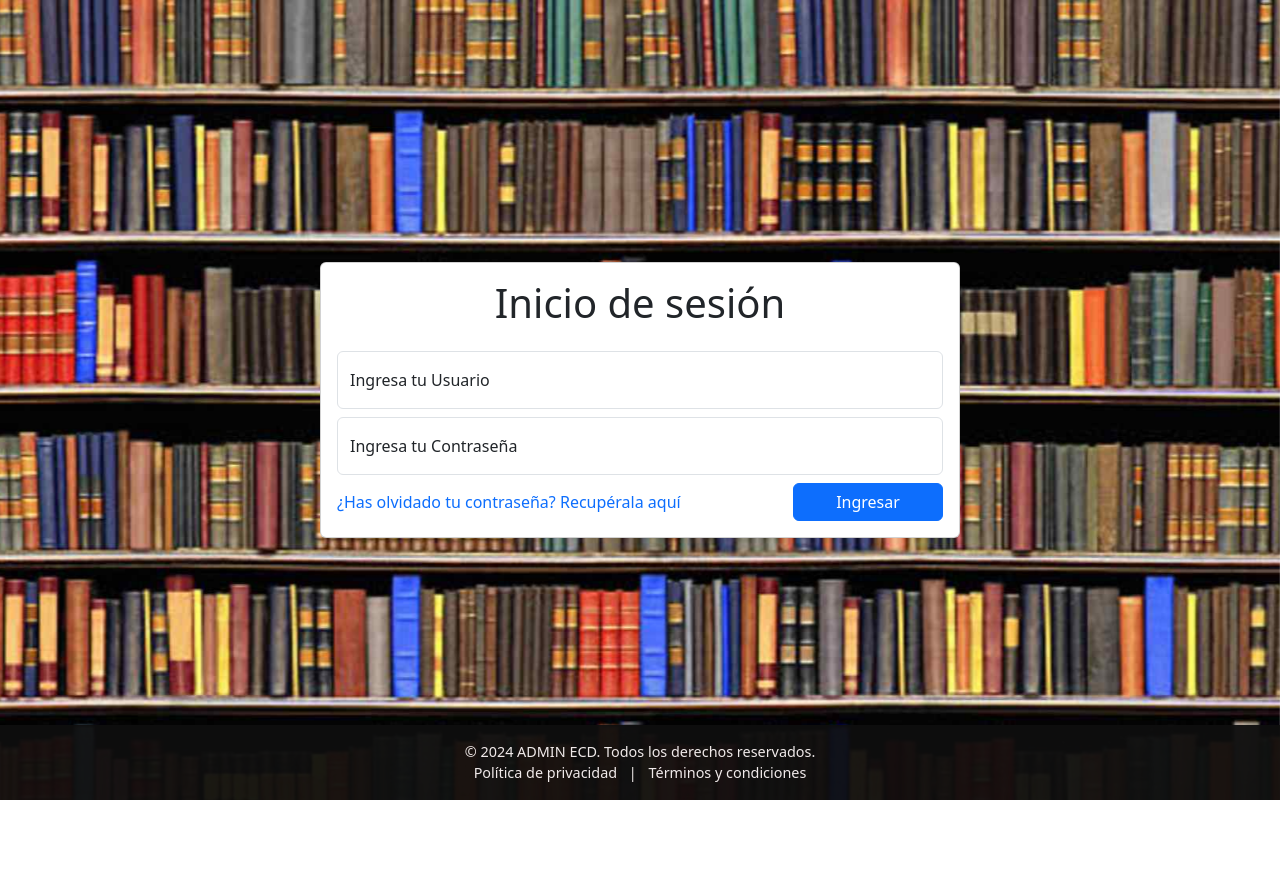
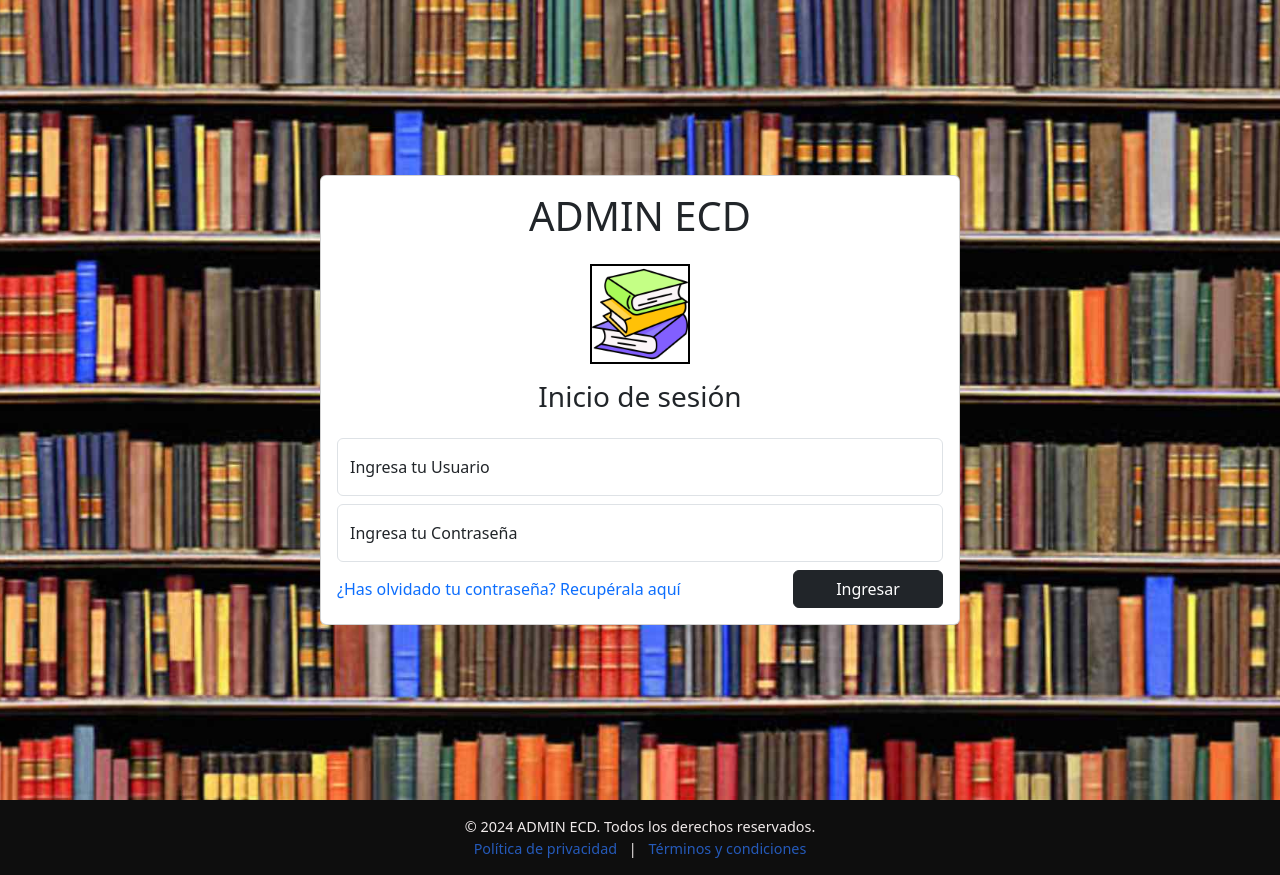
Before and after one commit to DavidGuentelicanDev/BiblbiotecaECD_2.0, a Django app: page /biblioteca_admin/ in a window 1280 px wide. Before the commit the page ends 800 px from the top, so only its background shows below. Run offline with Django 5.2, Linux system fonts and the light colour scheme; some libraries are stand-ins or nearby versions.

Commit message:
se agrega icono y se modifica estructura del footer

```diff
--- a/biblioteca_ecd_pr/ecd_admin_app/static/css/login.css
+++ b/biblioteca_ecd_pr/ecd_admin_app/static/css/login.css
@@ -8,18 +8,12 @@
     width: 150px;
 }
 
-/* BODY */
-.contenido-body {
-    padding-bottom: 60px;
-}
-
 /* FOOTER */
 .footer {
-    background-color: rgba(14, 14, 14, 0.95);
+    background-color: rgb(14, 14, 14);
     color: #f0eaea;
     padding: 1rem 0;
-    position: fixed;
-    bottom: 0;
+    position: absolute;
     width: 100%;
     text-align: center;
     font-size: 0.9rem;
@@ -27,6 +21,13 @@
 }
 
 .footer a {
-    color: #f0eaea;
+    color: #255aba;
     margin: 0 0.5rem;
 }
+
+/* icono */
+.icono {
+    width: 100px;
+    height: 100px;
+    border: 2px solid #000;
+}
--- a/biblioteca_ecd_pr/ecd_admin_app/templates/ecd_admin_app/login.html
+++ b/biblioteca_ecd_pr/ecd_admin_app/templates/ecd_admin_app/login.html
@@ -13,11 +13,15 @@
         <link href="https://cdn.jsdelivr.net/npm/bootstrap@5.3.3/dist/css/bootstrap.min.css" rel="stylesheet" integrity="sha384-QWTKZyjpPEjISv5WaRU9OFeRpok6YctnYmDr5pNlyT2bRjXh0JMhjY6hW+ALEwIH" crossorigin="anonymous">
     </head>
     <body>
-        <div class="background contenido-body">
+        <div class="background">
             <!--formulario login-->
             <div class="d-flex justify-content-center align-items-center" style="min-height: 100vh;">
                 <div class="card" style="width: 40rem;">
-                    <h1 class="card-title text-center mt-3">Inicio de sesión</h1>
+                    <h1 class="card-title text-center mt-3">ADMIN ECD</h1>
+                    <div class="d-flex justify-content-center mt-3">
+                        <img class="icono" src="{% static 'assets/icons/libros.png' %}" alt="Icono libros" class="rounded-circle" />
+                    </div>
+                    <h3 class="card-title text-center mt-3">Inicio de sesión</h3>
                     <form class="needs-validation mt-3 mb-3 mx-3" novalidate>
                         <div class="form-floating">
                             <input id="txt_usuario" type="text" class="form-control" placeholder="Usuario" required />
@@ -31,10 +35,9 @@
                         </div>
                         <div class="d-flex justify-content-between align-items-center mt-2">
                             <a href="#" class="text-decoration-none">¿Has olvidado tu contraseña? Recupérala aquí</a>
-                            <button type="submit" id="btn_ingresar" class="btn btn-primary btn-ingresar">Ingresar</button>
+                            <button type="submit" id="btn_ingresar" class="btn btn-dark btn-ingresar">Ingresar</button>
                         </div>
                     </form>
-                </div>
                 </div>
             </div>
 
@@ -48,6 +51,7 @@
                     </p>
                 </div>
             </footer>
+        </div>
 
         <!--js-->
         <script src="{% static 'js/login.js' %}"></script>
```
Also changed, not shown: biblioteca_ecd_pr/ecd_admin_app/static/assets/icons/libros.png (added). Lines whose indentation alone changed are shown as unchanged.
